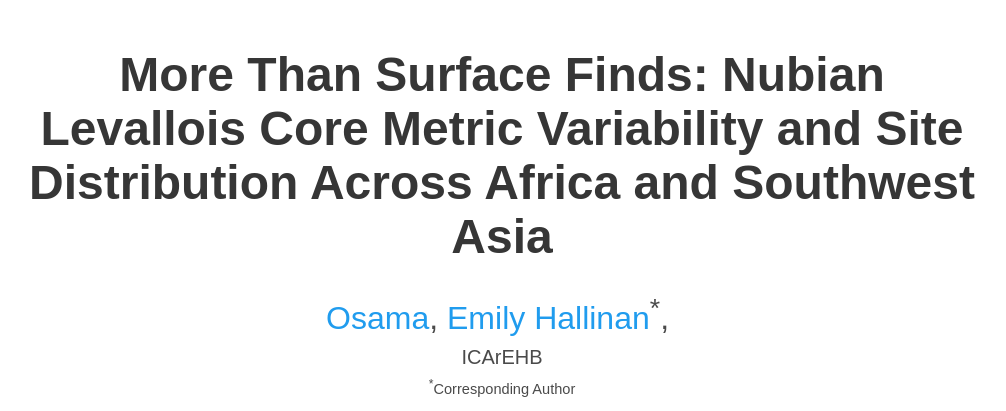
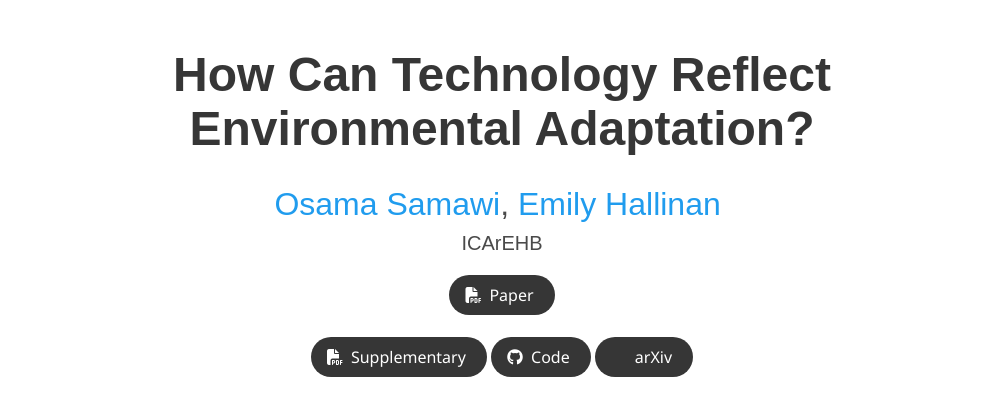
Before and after one commit to Osamawi/Nubian-Levallois, a plain HTML site: page Nubian Levallois Cores/index.html in a window 1280 px wide. Shown: the top 411 px of the page, without its empty margins (138-1144 px from the left). Drawn offline with nearby package versions, Linux system fonts and the light colour scheme; some icons are missing; a web font is replaced by a local one.

Commit message:
Update index.html

```diff
--- a/Nubian Levallois Cores/index.html
+++ b/Nubian Levallois Cores/index.html
@@ -52,22 +52,22 @@
       <div class="container is-max-desktop">
         <div class="columns is-centered">
           <div class="column has-text-centered">
-            <h1 class="title is-1 publication-title">More Than Surface Finds: Nubian Levallois Core Metric Variability and Site Distribution Across Africa and Southwest Asia
+            <h1 class="title is-1 publication-title">How Can Technology Reflect Environmental Adaptation?
 </h1>
      <div class="is-size-3 publication-authors">
   <!-- Paper authors -->
   <span class="author-block">
-  <a href="https://www.icarehb.com/osamawi/" target="_blank">Osama</a>,</span>
+    <a href="https://www.icarehb.com/osamawi/" target="_blank">Osama Samawi</a>,
+  </span>
   <span class="author-block">
-  <a href="https://www.icarehb.com/ehallinan/" target="_blank">Emily Hallinan</a><sup>*</sup>,</span>
+    <a href="https://www.icarehb.com/ehallinan/" target="_blank">Emily Hallinan</a>
+  </span>
   <span class="author-block">
   </span>
 </div>
 
 <div class="is-size-5 publication-authors">
-  <span class="author-block">ICArEHB<br>
-  </span>
-  <span class="eql-cntrb"><small><br><sup>*</sup>Corresponding Author</small></span>
+  <span class="author-block">ICArEHB<br></span>
 </div>
 
                   <div class="column has-text-centered">
```
Lines whose indentation alone changed are shown as unchanged.
